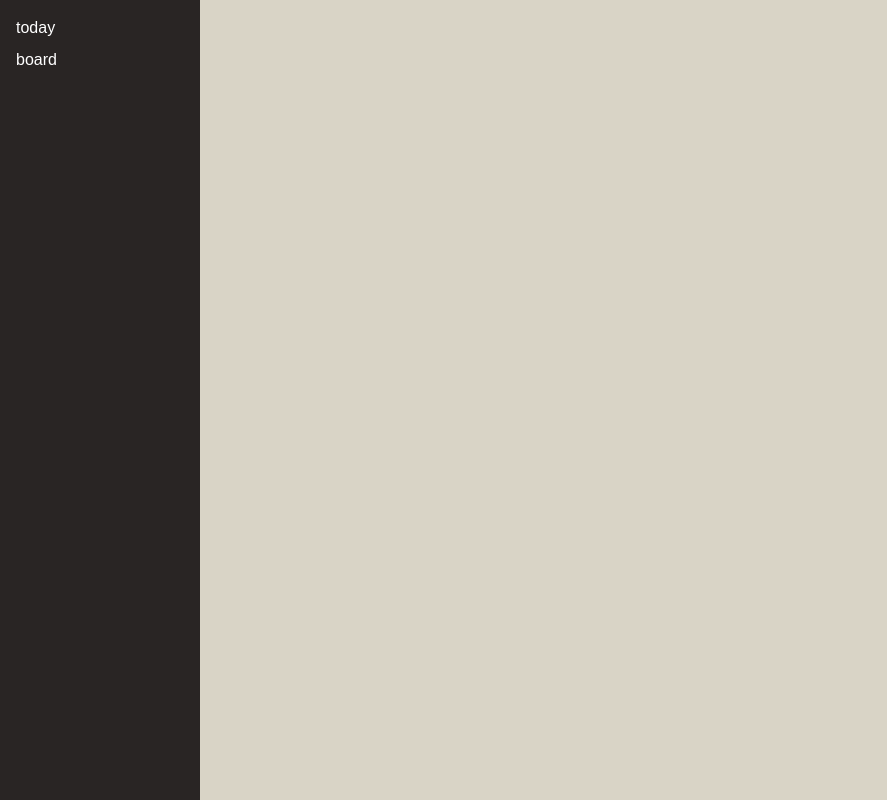
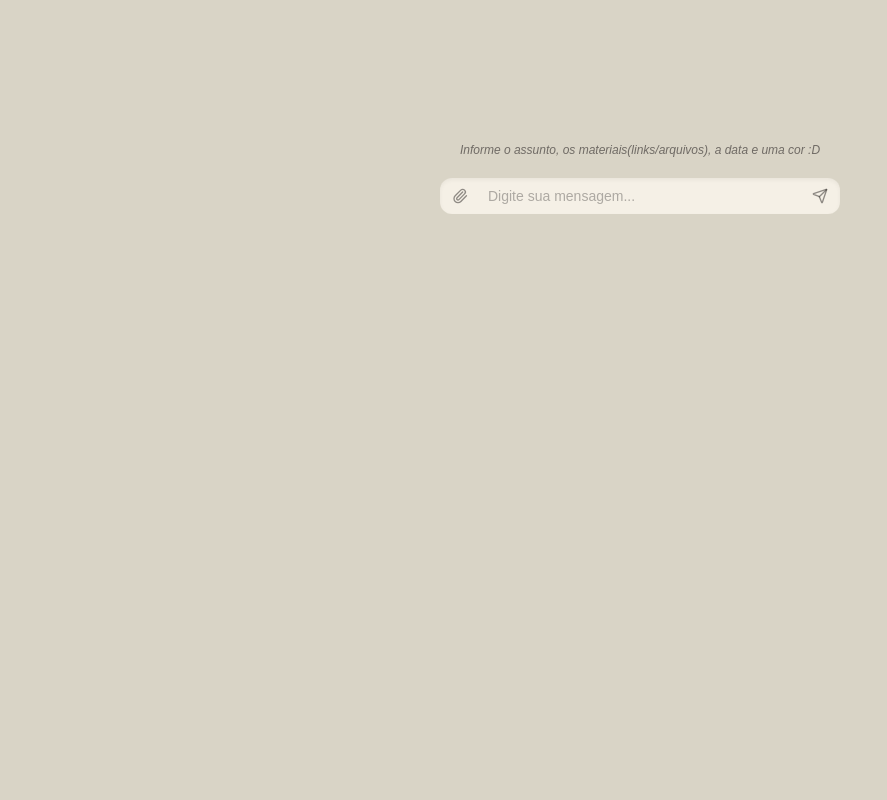
Before and after one commit to kelsmartins/my-projeto-studyo, a Next.js app: page / in a window 1280 px wide. Shown: the whole page, without its empty margins (0-887 px from the left). Built offline with nearby package versions, Linux system fonts and the light colour scheme.

Commit message:
Update page.tsx

```diff
--- a/src/app/page.tsx
+++ b/src/app/page.tsx
@@ -1,11 +1,11 @@
 'use client'
-import { MiniChat } from "../components/chat/MiniChat";
+import { FakeChat } from "../components/chat/FakeChat";
 
 
 export default function Home() {
   return (
     <div className="flex min-h-screen p-4 bg-[#D9D4C6]">
-      {/* <MiniChat /> */}
+      <FakeChat />
     </div>
   );
 }
```
